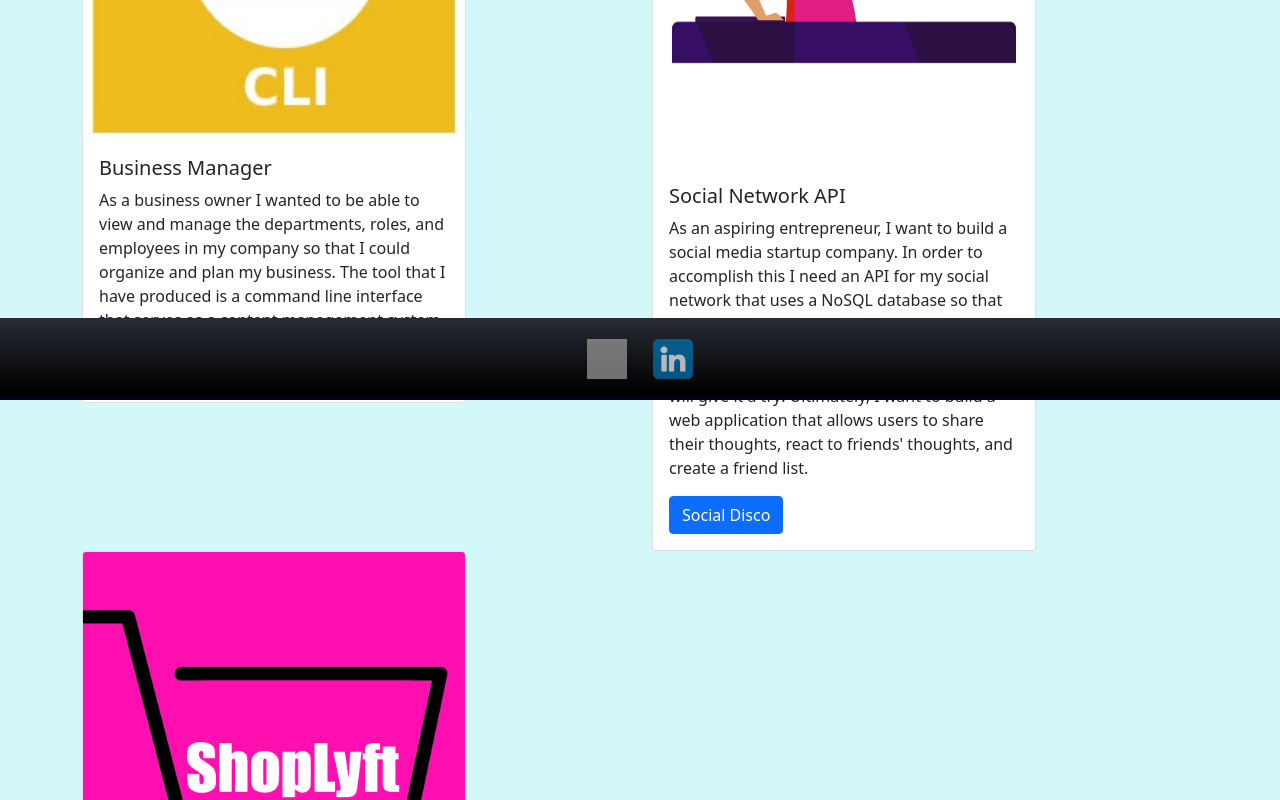
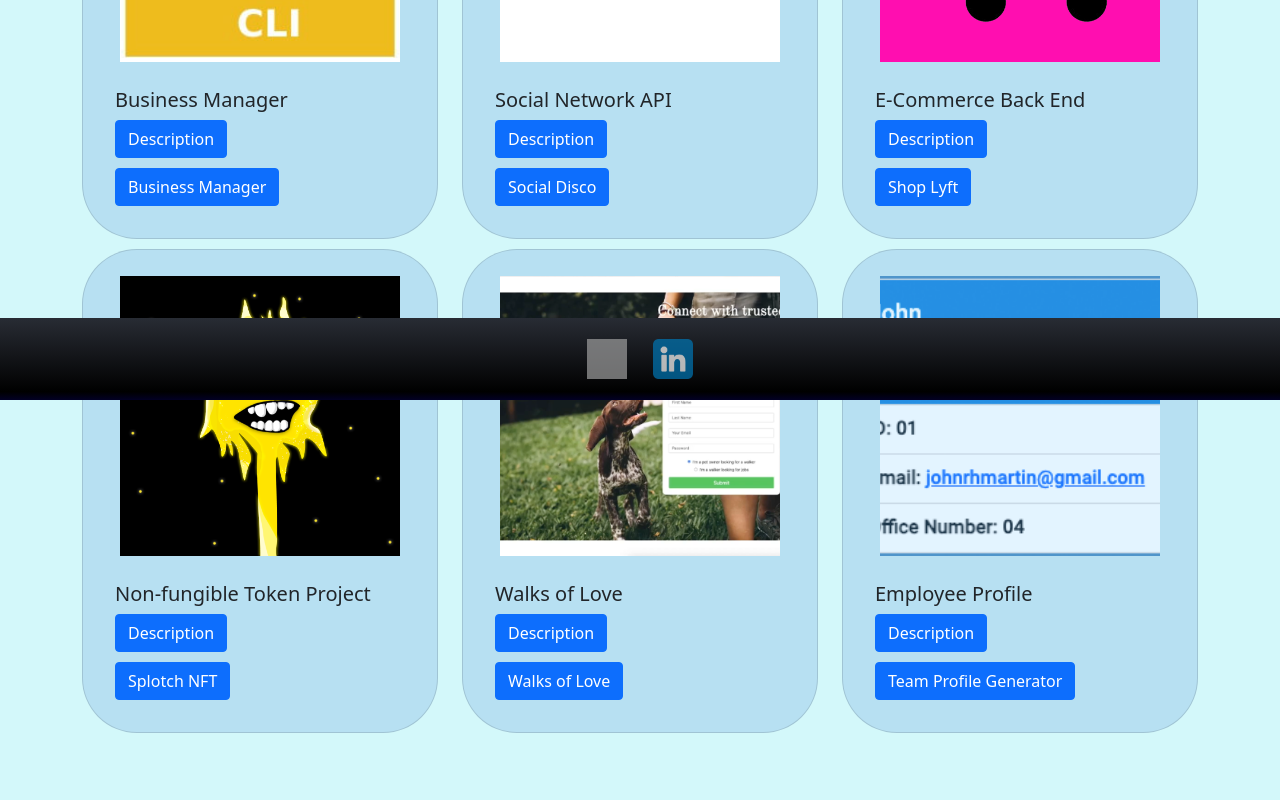
Before and after one commit to gemsjohn/tawny-port, a React (Create React App) app: page /portfolio in a window 1280 px wide. Shown: the part 400-1200 px from the top of the page. Built offline with nearby package versions, Linux system fonts and the light colour scheme; grey boxes are pictures that could not be loaded.

Commit message:
updated the cards on the portfolio page

```diff
--- a/src/routes/portfolio.jsx
+++ b/src/routes/portfolio.jsx
@@ -1,4 +1,5 @@
-import { Container, Col, Row, Card, Button } from 'react-bootstrap';
+import { Container, Col, Row, Card, Button, Collapse } from 'react-bootstrap';
+import { useState } from 'react';
 import { Header } from '../header';
 import bm_dept from '../assets/cli.png';
 import sn_disco from '../assets/disco.png';
@@ -7,7 +8,29 @@ import splotch from '../assets/splotch.png';
 import wol from '../assets/wol.png';
 import employee from '../assets/employee.png';
 import { Footer } from '../footer';
+
+const styles = {
+  card: {
+    backgroundColor: '#B7E0F2',
+    borderRadius: 55,
+    padding: '1rem'
+  },
+  cardImage: {
+    objectFit: 'cover',
+    borderRadius: 8,
+    width: '300px',
+    height: '300px',
+    padding: '10px',
+    margin: 'auto'
+  }
+}
 export default function Portfolio() {
+  const [open_0, setOpen_0] = useState(false);
+  const [open_1, setOpen_1] = useState(false);
+  const [open_2, setOpen_2] = useState(false);
+  const [open_3, setOpen_3] = useState(false);
+  const [open_4, setOpen_4] = useState(false);
+  const [open_5, setOpen_5] = useState(false);
     return (
       <div className="backdrop">
       <Header />
@@ -17,48 +40,80 @@ export default function Portfolio() {
           {/* ROW #1 */}
           <Row className="Row-space">
             <Col>
-              <Card style={{ width: '24rem' }} class="card h-100">
-                <Card.Img variant="top" src={bm_dept} className="photo" />
+              <Card style={{ width: '24rem' }} class="card h-100" style={styles.card}>
+                <Card.Img variant="top" src={bm_dept} className="photo" style={styles.cardImage} />
                 <Card.Body>
                     <Card.Title>Business Manager</Card.Title>
-                    <Card.Text>
+                    <Button
+                      onClick={() => setOpen_0(!open_0)}
+                      aria-controls="example-collapse-text"
+                      aria-expanded={open_0}
+                    >
+                      Description
+                    </Button>
+                    <Row className="Row-space">
+                      <Collapse in={open_0}>
+                        <div id="example-collapse-text">
                             As a business owner I wanted to be able to view and manage the departments,
                             roles, and employees in my company so that I could organize and plan my business.
                             The tool that I have produced is a command line interface that serves as a
                             content management system.
-                    </Card.Text>
+                        </div>
+                      </Collapse>
+                    </Row>
                     <Button variant="primary" href="https://github.com/gemsjohn/business-manager">Business Manager</Button>
                 </Card.Body>
               </Card>
             </Col>
             <Col>
-            <Card style={{ width: '24rem' }} class="card h-100">
-                <Card.Img variant="top" src={sn_disco} />
+            <Card style={{ width: '24rem' }} class="card h-100" style={styles.card}>
+                <Card.Img variant="top" src={sn_disco} style={styles.cardImage} />
                 <Card.Body>
                   <Card.Title>Social Network API</Card.Title>
-                  <Card.Text>
+                  <Button
+                      onClick={() => setOpen_1(!open_1)}
+                      aria-controls="example-collapse-text"
+                      aria-expanded={open_1}
+                  >
+                    Description
+                  </Button>
+                  <Row className="Row-space">
+                      <Collapse in={open_1}>
+                        <div id="example-collapse-text">
                         As an aspiring entrepreneur, I want to build a social media startup company.
                         In order to accomplish this I need an API for my social network that uses a
                         NoSQL database so that my website can handle large amounts of unstructured data.
                         MongoDB appears to be a popular choice for many social networks so I will give
                         it a try! Ultimately, I want to build a web application that allows users to share
-                  their thoughts, react to friends' thoughts, and create a friend list.
-                  </Card.Text>
+                        their thoughts, react to friends' thoughts, and create a friend list.                        </div>
+                      </Collapse>
+                  </Row>
                   <Button variant="primary" href="https://github.com/gemsjohn/social-disco">Social Disco</Button>
                 </Card.Body>
               </Card>
             </Col>
             <Col>
-            <Card style={{ width: '24rem' }} class="card h-100">
-                <Card.Img variant="top" src={ecom_shop} />
+            <Card style={{ width: '24rem' }} class="card h-100" style={styles.card}>
+                <Card.Img variant="top" src={ecom_shop} style={styles.cardImage} />
                 <Card.Body>
                   <Card.Title>E-Commerce Back End</Card.Title>
-                  <Card.Text>
+                  <Button
+                      onClick={() => setOpen_2(!open_2)}
+                      aria-controls="example-collapse-text"
+                      aria-expanded={open_2}
+                    >
+                      Description
+                    </Button>
+                    <Row className="Row-space">
+                      <Collapse in={open_2}>
+                        <div id="example-collapse-text">
                         As a manager at an internet retail company, I wanted to produce a back end
                         for our e-commer website 'Shop Lyft'. This will allow our company to remain
                         competitive against other e-commerce stores by keeping all of our products
                         organized and on record.
-                  </Card.Text>
+                        </div>
+                      </Collapse>
+                    </Row>
                   <Button variant="primary" href="https://github.com/gemsjohn/shop-lyft">Shop Lyft</Button>
                 </Card.Body>
               </Card>
@@ -67,45 +122,78 @@ export default function Portfolio() {
           {/* ROW #2 */}
           <Row className="Row-space">
             <Col>
-              <Card style={{ width: '24rem' }} class="card h-100">
-                <Card.Img variant="top" src={splotch} />
+              <Card style={{ width: '24rem' }} class="card h-100" style={styles.card}>
+                <Card.Img variant="top" src={splotch} style={styles.cardImage} />
                 <Card.Body>
                   <Card.Title>Non-fungible Token Project</Card.Title>
-                  <Card.Text>
+                  <Button
+                      onClick={() => setOpen_3(!open_3)}
+                      aria-controls="example-collapse-text"
+                      aria-expanded={open_3}
+                    >
+                      Description
+                    </Button>
+                    <Row className="Row-space">
+                      <Collapse in={open_3}>
+                        <div id="example-collapse-text">
                         Splotch is an adventure into the unknown, an opportunity to experiment
                         with Stacks smart contracts and also share artistic expression.
-                  </Card.Text>
+                        </div>
+                      </Collapse>
+                    </Row>
                   <Button href="https://www.splotchnft.com/">Splotch NFT</Button>
                 </Card.Body>
               </Card>
             </Col>
             <Col>
-            <Card style={{ width: '24rem' }} class="card h-100">
-                <Card.Img variant="top" src={wol} />
+            <Card style={{ width: '24rem' }} class="card h-100" style={styles.card}>
+                <Card.Img variant="top" src={wol} style={styles.cardImage} />
                 <Card.Body>
                   <Card.Title>Walks of Love</Card.Title>
-                  <Card.Text>
+                  <Button
+                      onClick={() => setOpen_4(!open_4)}
+                      aria-controls="example-collapse-text"
+                      aria-expanded={open_4}
+                    >
+                      Description
+                    </Button>
+                    <Row className="Row-space">
+                      <Collapse in={open_4}>
+                        <div id="example-collapse-text">
                         The Walks of Love is a full-stack website that matches pet owners with
                         freelance pet care specialists looking for new friends to care about.
                         It allows pet owners to post opportunities to care for their pets when
                         they are unable to and allows potential pet caregivers to accept those opportunities.
-                  </Card.Text>
+                        </div>
+                      </Collapse>
+                    </Row>
                   <Button href="https://github.com/gemsjohn/walks-of-love-frontend">Walks of Love</Button>
                 </Card.Body>
               </Card>
             </Col>
             <Col>
-            <Card style={{ width: '24rem' }} class="card h-100">
-                <Card.Img variant="top" src={employee} />
+            <Card style={{ width: '24rem' }} class="card h-100" style={styles.card} >
+                <Card.Img variant="top" src={employee} style={styles.cardImage} />
                 <Card.Body>
                   <Card.Title>Employee Profile</Card.Title>
-                  <Card.Text>
+                  <Button
+                      onClick={() => setOpen_5(!open_5)}
+                      aria-controls="example-collapse-text"
+                      aria-expanded={open_5}
+                    >
+                      Description
+                    </Button>
+                    <Row className="Row-space">
+                      <Collapse in={open_5}>
+                        <div id="example-collapse-text">
                         As a manager I wanted to generate a webpage that displays my team's basic info
                         so that I have quick access to their Emails and Github Profiles. The web application
                         uses inquirer.js to query the Manager which allows them to build out their team.
                         Once the query is complete an index.html file is produced allowing the user to open
                         this file in live server for viewing.
-                  </Card.Text>
+                        </div>
+                      </Collapse>
+                    </Row>
                   <Button href="https://github.com/gemsjohn/employee-profile">Team Profile Generator</Button>
                 </Card.Body>
               </Card>
```
Lines whose indentation alone changed are shown as unchanged.
